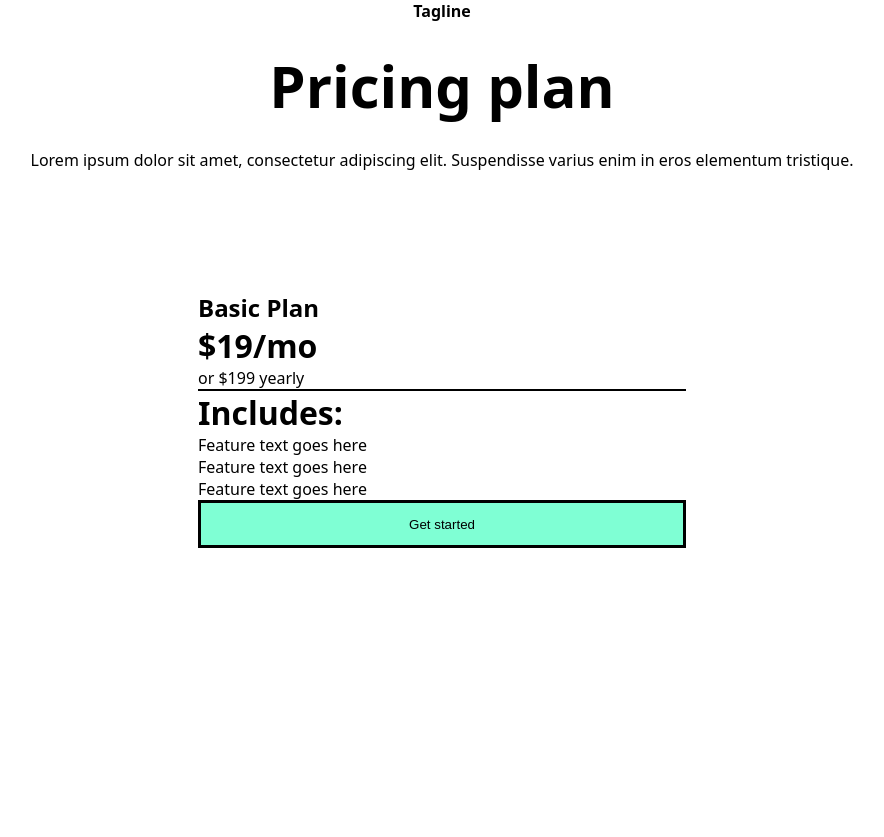
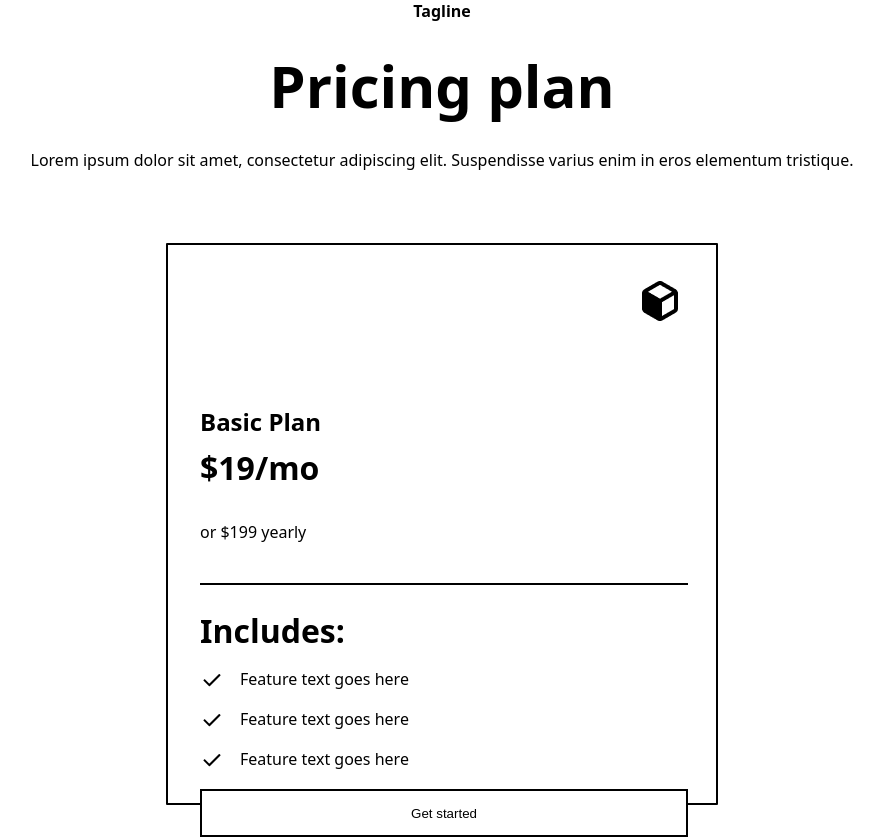
Before and after one commit to xsalles/React-Course, a React (Create React App) app: page / in a window 1280 px wide. Shown: the whole page, without its empty margins (198-1082 px from the left). Before the commit the page ends 800 px from the top, so only its background shows below. Built offline with nearby package versions, Linux system fonts and the light colour scheme.

Commit message:
refactor: index.jsx team

```diff
--- a/src/components/Price/index.jsx
+++ b/src/components/Price/index.jsx
@@ -1,11 +1,18 @@
 import {PriceSection} from "./src/pattern/composition"
 import {PricePlan} from "./src/pattern/composition"
 
+const benefits = [
+    1, 2, 3
+]
 export default function PriceComposition () {
     return (
         <div className="price-container">
             <PriceSection />
-            <PricePlan />
+
+            {benefits.map((elements) => {
+                        return <PricePlan key={elements} />
+
+                    })}
 
         </div>
     )
--- a/src/components/Price/src/pattern/composition/price-content.composition.jsx
+++ b/src/components/Price/src/pattern/composition/price-content.composition.jsx
@@ -1,25 +1,52 @@
+import PriceComposition from "../../.."
 import "../../../../Price/styles.css"
+import Check from "../../../../../assets/images/Check.png"
+import Block from "../../../../../assets/images/Relume.png"
 
-export default function PricePlan () {
-    return(
+const mock = [
+    1, 2, 3
+]
+
+function Benefits() {
+    return (
+        <div className="price-benefits">
+            <img src={Check} alt="" />
+            <p>Feature text goes here</p>
+        </div>
+    )
+}
+
+export default function PricePlan() {
+    return (
         <div className="price-plan-container">
+            <div className="price-block">
+                <img src={Block} alt="" />
+            </div>
+            <div className="price-line"></div>
+
+
             <div className="type-plan">
                 <h2>Basic Plan</h2>
-                <div className="price-plan">
                 <h1>$19/mo</h1>
-                    <div className="price-yearly">
                 <p>or $199 yearly</p>
                 <div className="line"></div>
                 <div className="price-includes">
                     <h1>Includes:</h1>
-                        <p>Feature text goes here</p>
-                        <p>Feature text goes here</p>
-                        <p>Feature text goes here</p>
+
+                    {mock.map((elements) => {
+                        return <Benefits key={elements} />
+
+                    })}
+
+
+
+
                     <button>Get started</button>
+
+
                 </div>
             </div>
         </div>
-            </div>
-        </div>
+
     )
 }
--- a/src/components/Price/styles.css
+++ b/src/components/Price/styles.css
@@ -6,7 +6,8 @@
     width: 100%;
     justify-content: center;
     font-family: system-ui, -apple-system, BlinkMacSystemFont, 'Segoe UI', Roboto, Oxygen, Ubuntu, Cantarell, 'Open Sans', 'Helvetica Neue', sans-serif;
-    gap: 24px
+    gap: 24px;
+
 }
 
 .price-section-container > h1 {
@@ -26,42 +27,92 @@
 
 }
 
-.line {
-    width: 488px;
-    border: solid black 0.5px;
+.type-plan {
+    margin-top: 80px;
+    display: flex;
+    flex-direction: column;
+    justify-content: left;
+    align-items: left;
+    font-family: system-ui, -apple-system, BlinkMacSystemFont, 'Segoe UI', Roboto, Oxygen, Ubuntu, Cantarell, 'Open Sans', 'Helvetica Neue', sans-serif;
+    gap: 8px;
+}
+
+
+.price-plan-container {
+    width: 552px;
+    height: 562px;
+    border: 2px solid black;
+    border-radius: 1px 1px 1px 1px;
+    padding: 32px;
+    margin-top: 32px;
+}
+
+.price-block  {
+    display: flex;
+    justify-content: flex-end;
+    width: 100%;
+
+}
+
+.type-plan > h2 {
+    display: flex;
+    flex-direction: row;
+    justify-content: left;
+}
+
+.type-plan > h1 {
+    display: flex;
+    flex-direction: column;
+    justify-content: left;
+    width: 155px;
+    height: 67px;
+}
+
+.type-plan > p {
+    display: flex;
+    flex-direction: column;
+    justify-content: left;
+
 
 }
 
 
+.line {
+    width: 488px;
+    border: solid black 0.5px;
+    margin-top: 32px;
+}
 
-.price-plan-container {
-    margin-top: 80px;
+.price-includes {
     display: flex;
     flex-direction: column;
-    justify-content: center;
-    align-items: center;
-    width: 395px;
-    font-family: system-ui, -apple-system, BlinkMacSystemFont, 'Segoe UI', Roboto, Oxygen, Ubuntu, Cantarell, 'Open Sans', 'Helvetica Neue', sans-serif;
-}
-
-.price-plan-container > type-plan {
-    display: flex;
-    flex-direction: column;
-    justify-content: left;
-    gap: 20px;
+    gap: 16px;
+    height: auto;
 }
 
 .price-includes > button {
     width: 488px;
     height: 48px;
-    border: 3px solid black;
+    border: 2px solid black;
     display: flex;
     align-items: center;
     justify-content: center;
-    background-color: aquamarine;
-    gap: 16px
+    background-color: white;
+    margin-top: 1px;
+
+
 }
 
-.price-yearly {
+.price-includes > h1 {
+    display: flex;
+    flex-direction: column;
+    gap: 16px;
+    margin-top: 16px;
+}
 
+
+
+.price-benefits {
+    display: flex;
+    gap: 16px;
 }
--- a/src/components/Team/pattern/composition/team-content.composition.jsx
+++ b/src/components/Team/pattern/composition/team-content.composition.jsx
@@ -5,25 +5,25 @@ import Dribble from '../../../../assets/images/Dribble.png'
 import LinkedIn from '../../../../assets/images/linkedin.png'
 import X from '../../../../assets/images/X.png'
 
-export default function Content() {
+export default function Content(props) {
     return (
         <div className='content-container'>
-            <img src={Senai} alt="" className='content-image' />
+            <img src={props.image ? props.image : Senai} alt="" className='content-image' />
             <div className="content-title">
-                <h1>SENAI-SP</h1>
-                <h2>Paulo Ernesto Tolle</h2>
+                <h1>{props.name}</h1>
+                <h2>{props.role}</h2>
             </div>
             <p className='content-description'>
-            Melhor unidade do senai
+            {props.description}
             </p>
             <div className="content-icons">
-                <a href="https://br.linkedin.com/company/senai-nacional" target='_blank'>
+                <a href={props.LinkedIn} target='_blank'>
                     <img src={LinkedIn} alt="" />
                 </a>
-                <a href="https://x.com/SENAInacional?ref_src=twsrc%5Egoogle%7Ctwcamp%5Eserp%7Ctwgr%5Eauthor" target='_blank'>
+                <a href={props.X} target='_blank'>
                     <img src={X} alt="" />
                 </a>
-                <a href="https://dribble.com/" target='_blank'>
+                <a href={props.Dribble} target='_blank'>
                     <img src={Dribble} alt="" />
                 </a>
             </div>
--- a/src/scripts/nomeclatura.js
+++ b/src/scripts/nomeclatura.js
@@ -18,3 +18,9 @@ const primeiroNumero = 10
 const segundaNumero = 20
 
 console.log(SomaNumeros(primeiroNumero, segundaNumero))
+
+//Tipo de dados
+
+const name = "Pedro"
+const age = 20
+const isAprovved = false
```
Also changed, not shown: src/components/Team/index.jsx (+53 -3 lines), src/assets/images/Check.png (added). Lines whose indentation alone changed are shown as unchanged.
